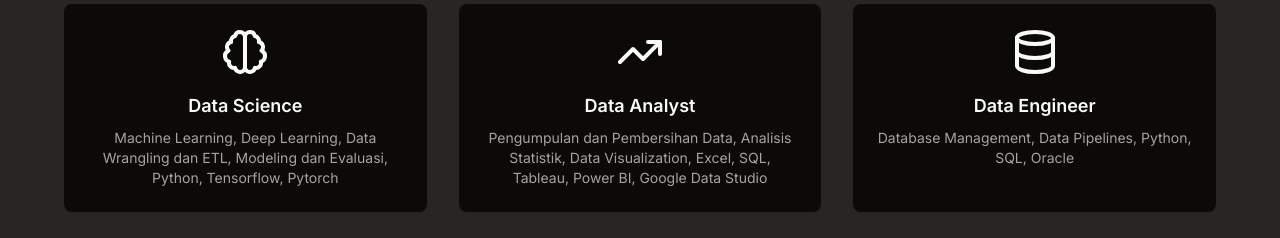
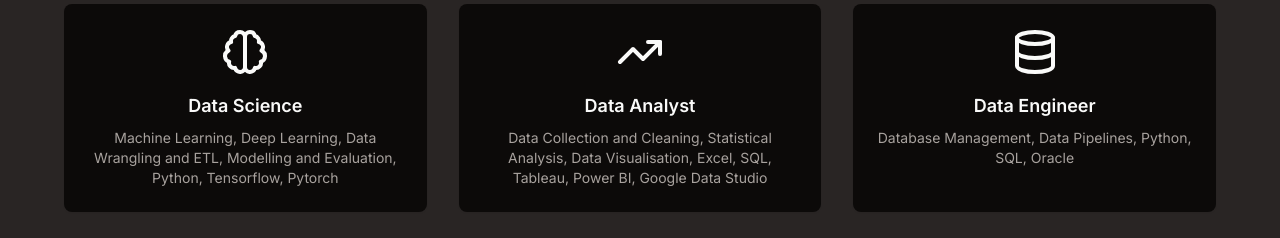
Before and after one commit to raflisbk/TypeScript-Personal-Web-Portfolio-Development, a Next.js app: page / in a window 1280 px wide. Shown: the part 1220-1458 px from the top of the page. Built offline with nearby package versions, Linux system fonts and the light colour scheme; no server answers.

Commit message:
Update skills.tsx

```diff
--- a/components/skills.tsx
+++ b/components/skills.tsx
@@ -4,12 +4,12 @@
   {
     name: 'Data Science',
     icon: Brain,
-    description: 'Machine Learning, Deep Learning, Data Wrangling dan ETL, Modeling dan Evaluasi, Python, Tensorflow, Pytorch'
+    description: 'Machine Learning, Deep Learning, Data Wrangling and ETL, Modelling and Evaluation, Python, Tensorflow, Pytorch'
   },
   {
     name: 'Data Analyst',
     icon: TrendingUp,
-    description: 'Pengumpulan dan Pembersihan Data, Analisis Statistik, Data Visualization, Excel, SQL, Tableau, Power BI, Google Data Studio '
+    description: 'Data Collection and Cleaning, Statistical Analysis, Data Visualisation, Excel, SQL, Tableau, Power BI, Google Data Studio '
   },
   {
     name: 'Data Engineer',
```
